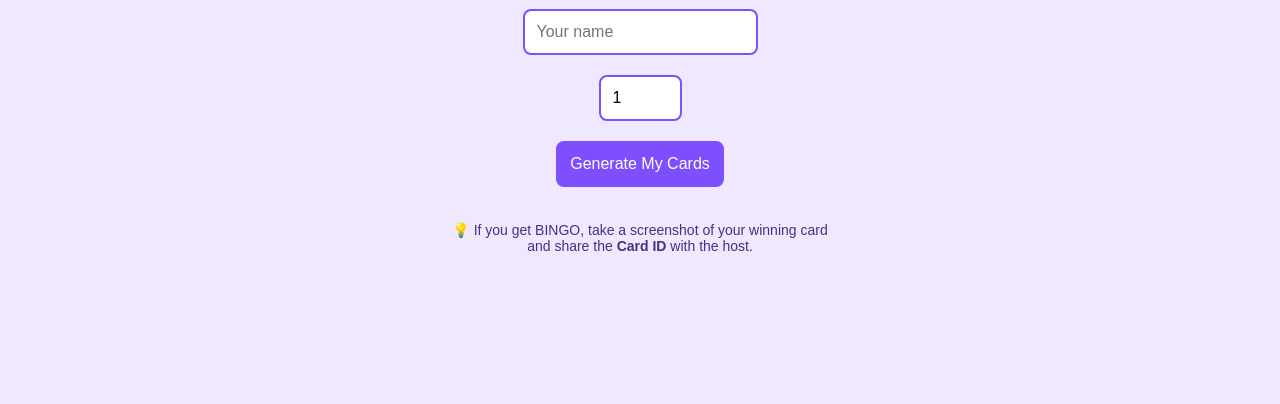
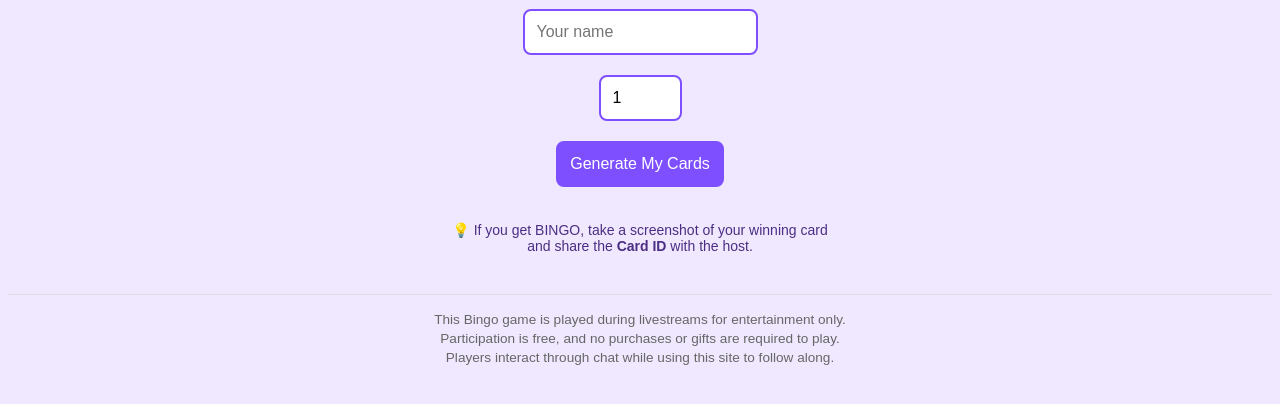
Before and after one commit to JessDoobie/JessDoobie-Live-Bingo-v3, a Flask app: page / in a window 1280 px wide. Shown: the part 236-640 px from the top of the page. Run offline with Flask 3, Linux system fonts and the light colour scheme.

Commit message:
Update index.html

```diff
--- a/templates/index.html
+++ b/templates/index.html
@@ -10,6 +10,7 @@
     text-align: center;
     padding-top: 40px;
   }
+
   input, button {
     padding: 12px;
     margin: 10px;
@@ -17,12 +18,28 @@
     border: 2px solid #7d4fff;
     font-size: 16px;
   }
+
   button {
     background: #7d4fff;
     color: white;
     cursor: pointer;
   }
+
+  /* 👇 FOOTER STYLES (THIS IS STEP 4) */
+  .site-footer {
+    margin-top: 40px;
+    padding: 15px 10px;
+    font-size: 0.85rem;
+    color: #666;
+    border-top: 1px solid #ddd;
+  }
+
+  .site-footer p {
+    margin: 0;
+    line-height: 1.4;
+  }
 </style>
+
 </head>
 
 <body>
@@ -51,6 +68,13 @@
     <br>
     and share the <strong>Card ID</strong> with the host.
   </p>
+<footer class="site-footer">
+  <p>
+    This Bingo game is played during livestreams for entertainment only.<br>
+    Participation is free, and no purchases or gifts are required to play.<br>
+    Players interact through chat while using this site to follow along.
+  </p>
+</footer>
 
 </body>
 </html>
```
Lines whose indentation alone changed are shown as unchanged.
